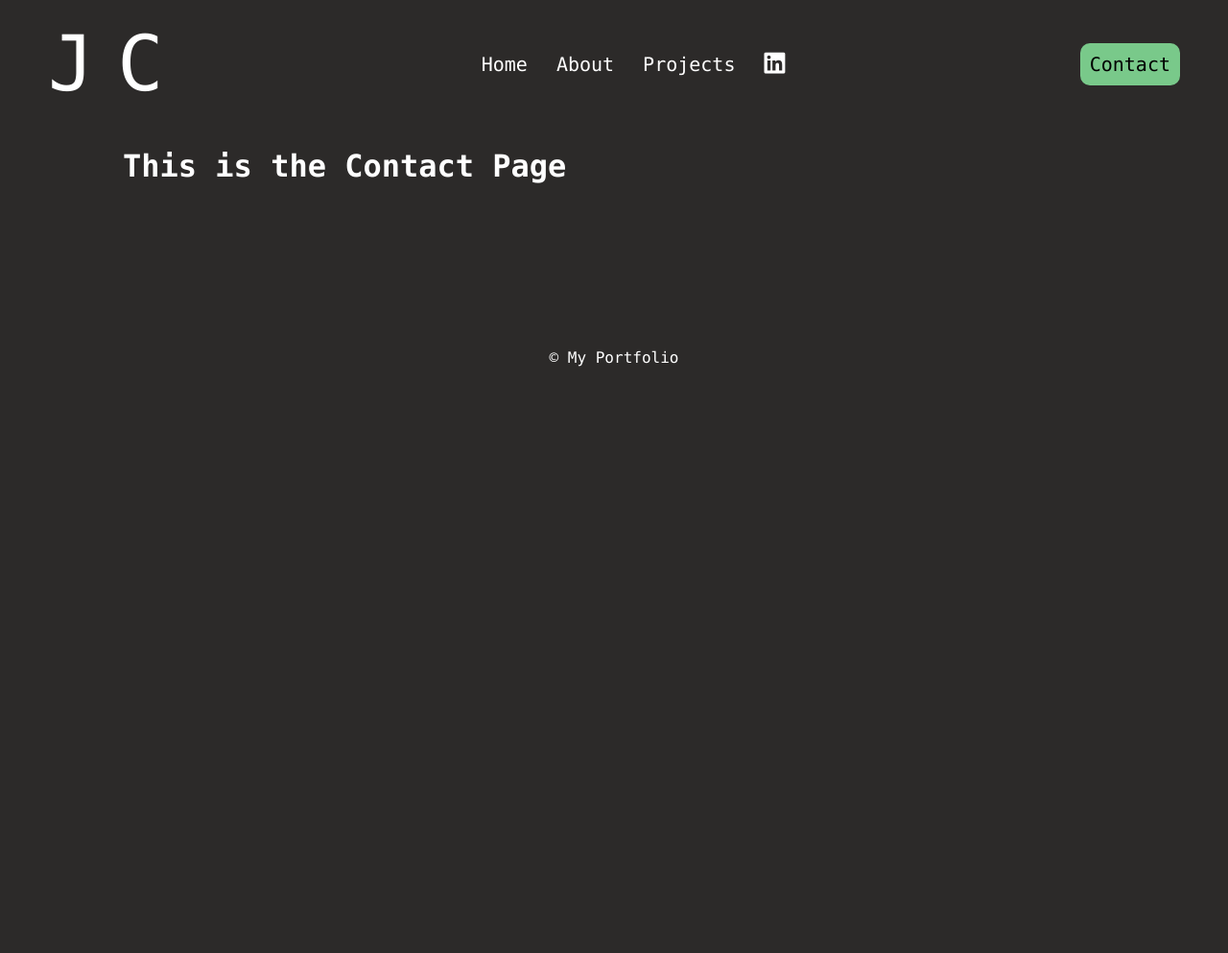
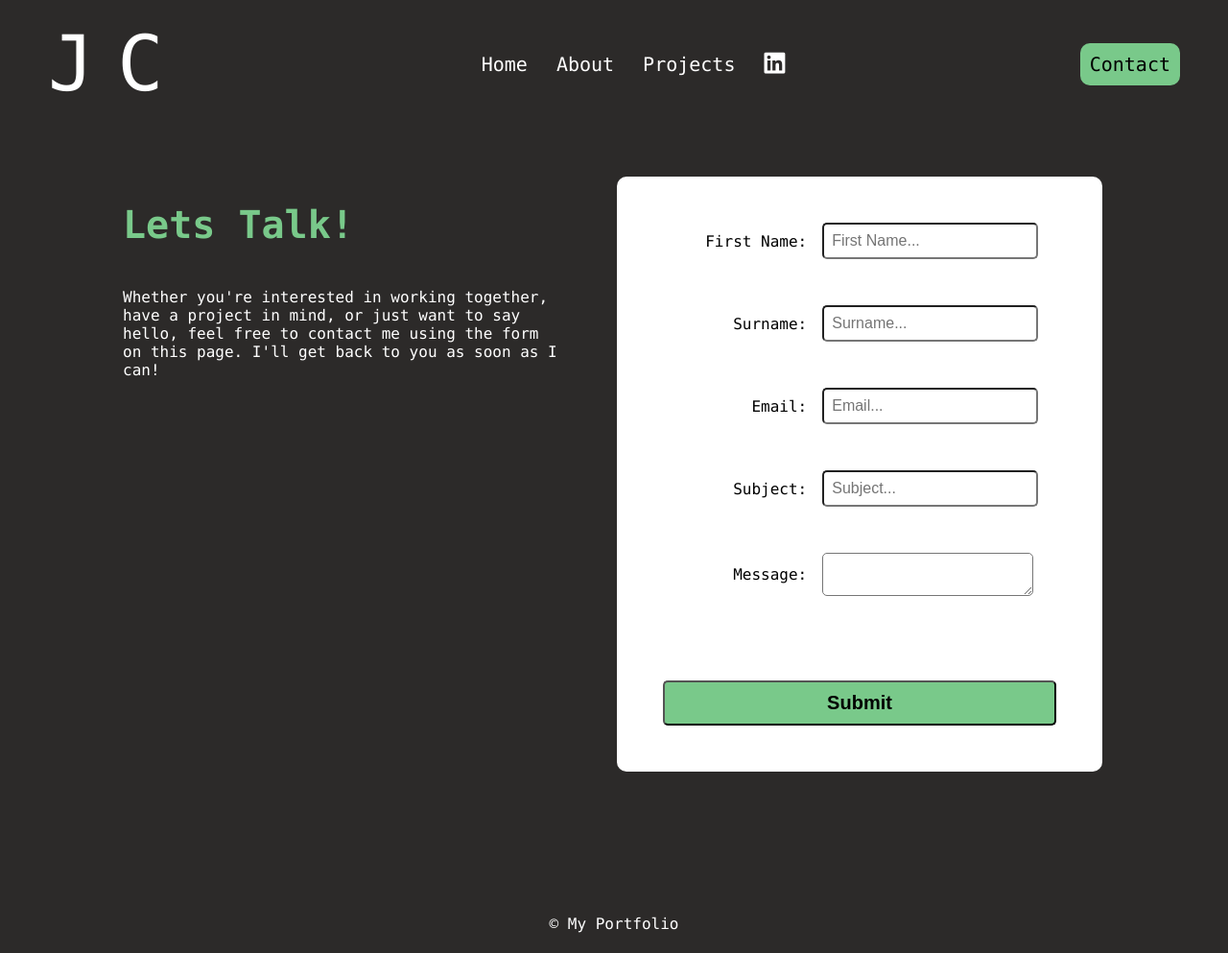
Before and after one commit to jodi-curtis/MyPortfolio, a Flask app: page /contact in a window 1280 px wide. Shown: the whole page at 96% size. Before the commit the page ends 382 px from the top, so only its background shows below. Run offline with Flask 3, Linux system fonts and the light colour scheme; some libraries are stand-ins or nearby versions.

Commit message:
Contact me page content and styling

```diff
--- a/static/css/style.css
+++ b/static/css/style.css
@@ -187,7 +187,7 @@ footer {
 .project-item-conatiner:active {
     box-shadow: 5px 10px #79c98a;
     transform: translateY(4px);
-  }
+}
 
 .project-item-conatiner:hover h2{
     font-size: 2em;
@@ -204,8 +204,6 @@ footer {
     flex-direction: column;
     justify-content: center;
 }
-
-
 
 .about-profile-img {
     width: 70%;
@@ -226,7 +224,6 @@ footer {
     border-radius: 10px;
     object-fit: cover;
 }
-
 
 .project-detail-header {
     display: flex;
@@ -285,7 +282,6 @@ footer {
     transform: translateY(4px);
 }
 
-
 .ulster-img {
     width: 80%;
     margin: 10% 0%;
@@ -304,7 +300,6 @@ footer {
     justify-content: center;
 }
 
-
 .image-right, .image-left {
     align-items: center;
     padding-bottom: 5%;
@@ -322,7 +317,6 @@ footer {
     top: 50%;
     left: 0%;
 }
-
 
 .developed-using{
     background-color: #adadad57;
@@ -372,6 +366,69 @@ footer {
     height:auto;
 }
 
+#contact-container {
+    display: flex;
+    flex-direction: column;
+    margin-top: 5%;
+}
+
+#contact-message{
+    display: flex;
+    flex-direction: column;
+    justify-content: left;
+    flex: 0 0 50%;
+}
+
+#contact-message *{
+    margin-right: 0%;
+}
+
+#contact-form-section{
+    display: flex;
+    justify-content: center;
+    flex: 0 0 50%;
+}
+
+#contact-form {
+    padding: 2em;
+    background-color: #ffffff;
+    color: #000000;
+    border-radius: 10px;
+    width: 100%;
+    margin-top: 2em;
+}
+
+#contact-form .form-group {
+    display: flex;
+    flex-direction: column;
+    margin-bottom: 2em;
+}
+
+#contact-form .input-label {
+    margin-bottom: 0.75em;
+}
+
+#contact-form input, textarea{
+    padding: 0.5em;
+    border-radius: 5px;
+}
+
+#contact-form #submit-contact{
+    width: 100%;
+    font-size: 1.25em;
+    background-color: #79c98a;
+}
+
+#contact-form #submit-contact:hover {
+    background-color: #ffffff;
+    color: #79c98a;
+}
+
+#contact-form #submit-contact:active {
+    box-shadow: 0 5px #666;
+    transform: translateY(4px);
+}
+
 
 @media (min-width: 600px) {
     header {
@@ -385,6 +442,7 @@ footer {
         font-size: 1.25em;
         margin: 0;
     }
+
     .about-container, .project-item-conatiner {
         flex-direction: row;
     }
@@ -406,7 +464,6 @@ footer {
         position: absolute;
         width: 100%;
     }
-
 
     .text-left, .text-right{
         flex: 0 0 70%;
@@ -441,12 +498,9 @@ footer {
     .language{
         font-size: 1.25em;
     }
-
-
 }
 
 @media (min-width: 1100px) {
-
     header {
         grid-template-areas:
         "logo nav contact";
@@ -521,4 +575,42 @@ footer {
     .text h1, .page-title{
         font-size: 2.5em;
     }
+
+    #contact-container {
+        flex-direction: row;
+    }
+
+    #contact-message *{
+        margin-right: 10%;
+    }
+
+    #contact-form {
+        padding: 3em;
+        width: 80%;
+        margin-top: 0em;
+    }
+
+    #contact-form .form-group {
+        align-items: center;
+        margin-bottom: 3em;
+        flex-direction: row;
+    }
+
+    #contact-form .input-label {
+        width: 150px;
+        text-align: right;
+        padding-right: 1em;
+        margin-bottom: 0em;
+    }
+
+    #contact-form input, textarea{
+        width: 50%;
+        font-size: 1em;
+    }
+
+    #contact-form #submit-contact{
+        margin-top: 2em;
+        font-weight: bold;
+    }
+
 }
--- a/templates/contact.html
+++ b/templates/contact.html
@@ -22,7 +22,42 @@
     </header>
 
     <main>
-        <h1>This is the Contact Page</h1>
+        <div id="contact-container">
+            <div id="contact-message">
+                <h1 class="page-title">Lets Talk!</h1>
+                <p>Whether you're interested in working together, have a project in mind, or just want to say hello, feel free to contact me using the form on this page. I'll get back to you as soon as I can!</p>
+            </div>
+            <div id="contact-form-section">
+                <form id="contact-form">
+                    <div class="form-group">
+                        <label class="input-label" for="name">First Name:</label>
+                        <input type="text" id="fname" placeholder="First Name..." required><br>
+                    </div>
+
+                    <div class="form-group">
+                        <label class="input-label" for="name">Surname:</label>
+                        <input type="text" id="sname" placeholder="Surname..." required><br>
+                    </div>
+
+                    <div class="form-group">
+                        <label class="input-label" for="email">Email:</label>
+                        <input type="email" id="email" placeholder="Email..." required><br>
+                    </div>
+
+                    <div class="form-group">
+                        <label class="input-label" for="name">Subject:</label>
+                        <input type="text" id="subject" placeholder="Subject..." required><br>
+                    </div>
+
+                    <div class="form-group">
+                        <label class="input-label" for="name">Message:</label>
+                        <textarea type="text" id="message" required></textarea><br>
+                    </div>
+
+                    <input id="submit-contact" type="submit" value="Submit">
+                </form>
+            </div>
+        </div>
     </main>
 
     <footer>
```
